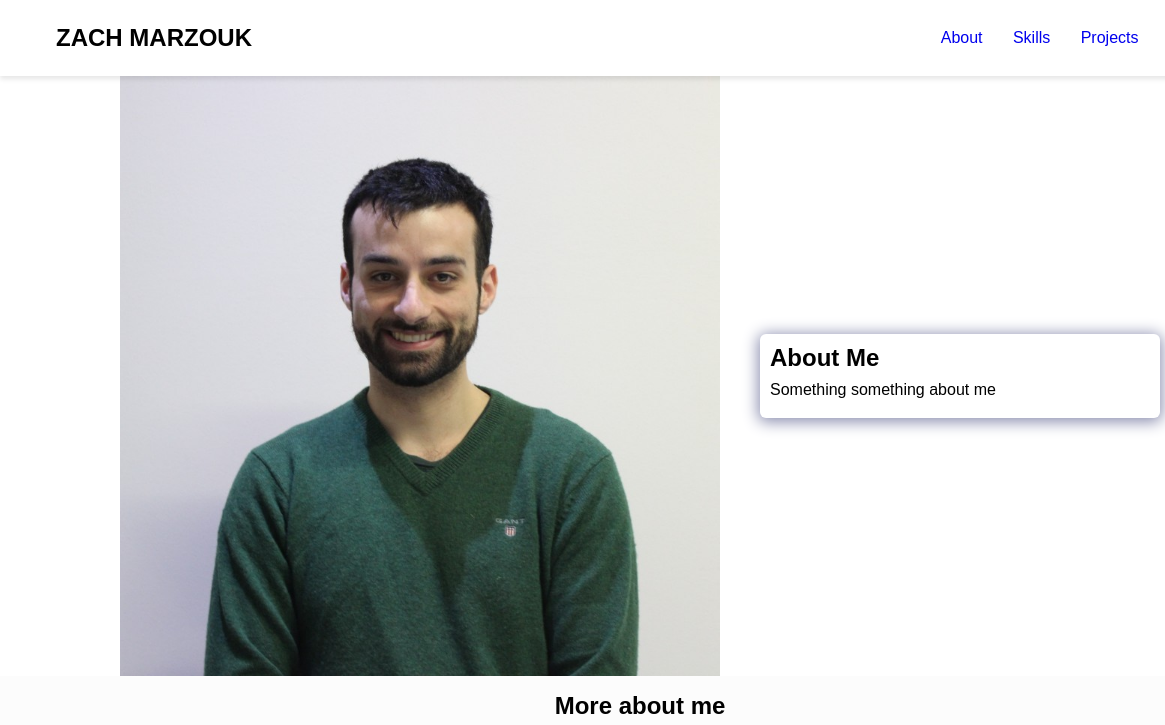
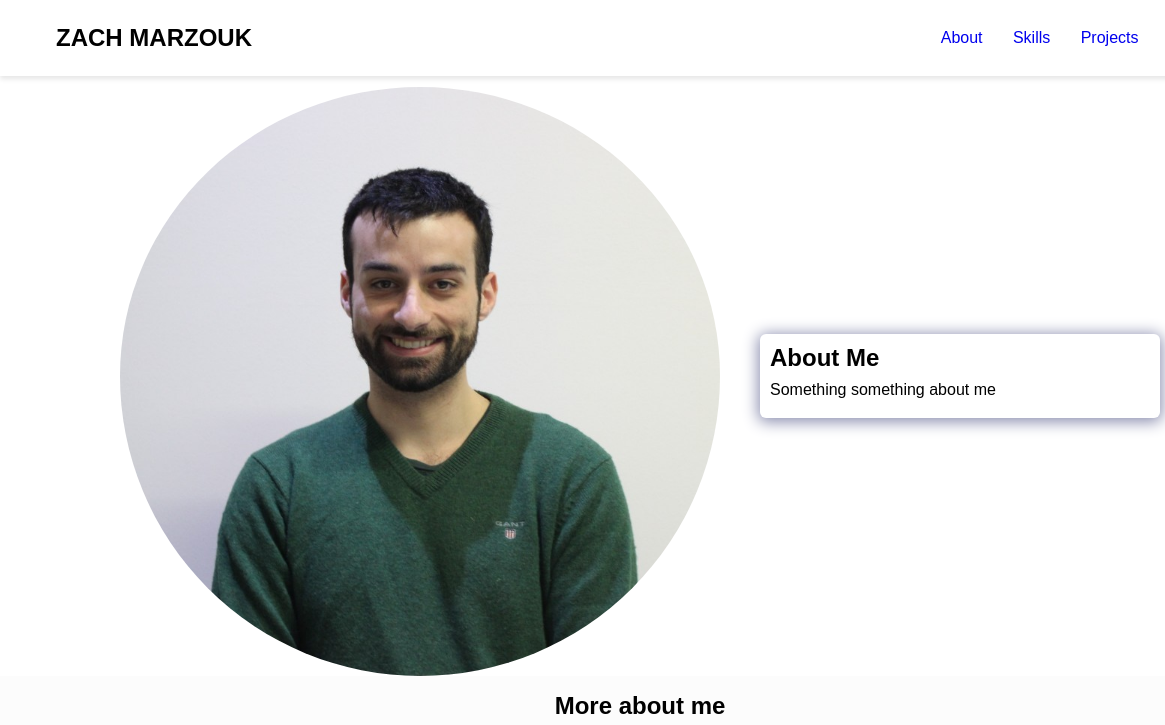
Before and after one commit to zamarz/cuddly-guide, a website: page index.html in a window 1280 px wide. Shown: the top 725 px of the page, 0-1165 px from the left. Drawn offline with nearby package versions, Linux system fonts and the light colour scheme; a web font is replaced by a local one.

Commit message:
"Make image into circle"

```diff
--- a/assets/styles.css
+++ b/assets/styles.css
@@ -55,9 +55,11 @@ nav ul {
   margin: auto;
 }
 
-.hero img {
+.hero-img {
+  padding-top: 1%;
   height: 37.5rem;
   width: 37.5rem;
+  border-radius: 50%;
 }
 
 .bio {
--- a/index.html
+++ b/index.html
@@ -183,6 +183,7 @@
           >Zach Marzouk</a
         >
       </p>
+      <p>Icons by<a target="_blank" href="https://icons8.com"> Icons8</a></p>
     </footer>
     <i class="scroll-up" id="scroll-up"
       ><img
```
